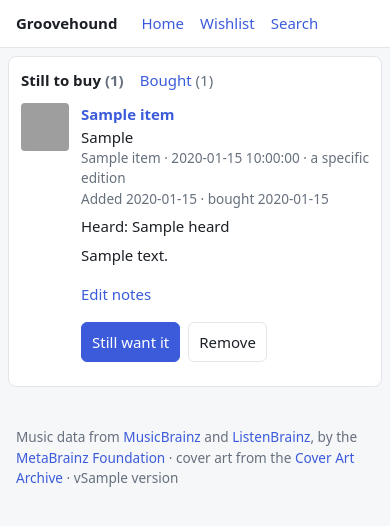
After one commit to emilystap/groovehound, a Python web app: template src/groovehound/web/templates/wishlist.html in a window 390 px wide. The commit adds this page. Shown: the top 526 px of the page. Run offline with Jinja, Linux system fonts and the light colour scheme; the template is opened without the code that fills it: most values are stand-ins (such as "Sample title", 1, 10 or a date in 2020); grey boxes are pictures that could not be loaded.

Commit message:
Wishlist page (phase 1b); roadmap: library scanning by MBID tags (#2)
## Wishlist page (roadmap 1b)

- New `/wishlist` page (and a *Wishlist* nav link): items still to buy,
newest first, with a *Bought* tab.
- Per item: notes (multi-line) and "where I heard it", *Bought it* /
*Still want it*, *Remove* (with a confirm).
- HTMX replaces or removes just the item and refreshes the tab counts
out of band. Without JavaScript, the forms post normally and redirect
back (`next`, same-site only).
- Migration 3 adds `notes`, `heard`, `bought_at` to `wishlist`. Store
methods are scoped by `user_id`, so another user's item returns 404.
- The home page shows only unbought items, plus a link to the full list
when it has more than fits.
- CSS adjusted for phones: larger touch targets and a smaller cover.

No MusicBrainz requests are added.

## Roadmap: library awareness

Phase 5 is rewritten around scanning the music folder (read-only mount)
for Picard's MusicBrainz tags (release group, release, album artist)
with `mutagen`. Rescans are incremental and run on demand or on the
randomized trickle. Phase 5 then:

- marks releases you already own in search, the wishlist and new-release
lists, and offers *bought* when a wishlist item turns up in the library;
- after phase 2, suggests artists to follow based on how many of their
albums you own.

Navidrome's Subsonic API stays as an optional alternative source. No
MusicBrainz requests in this phase.

## Testing

- `uv run pytest`: 56 passed. The new tests cover notes, bought/unbought
(the first bought date is kept), remove, the out-of-band counts,
per-user scoping and the home page link.
- Checked by hand at 375 px width against a demo database: adding notes
and the bought flow over HTMX, and the counts updating.

🤖 Generated with [Claude Code](https://claude.com/claude-code)

---------

Co-authored-by: Claude Opus 5.5 <noreply@anthropic.com>

```diff
--- a/src/groovehound/web/static/style.css
+++ b/src/groovehound/web/static/style.css
@@ -70,7 +70,7 @@ main { max-width: 960px; margin: 0 auto; padding: 16px; }
 
 .footer { max-width: 960px; margin: 0 auto; padding: 16px; font-size: 0.85rem; }
 
-button, select, input[type="search"] {
+button, select, input[type="search"], input[type="text"], textarea {
   font: inherit;
   color: var(--text);
   background: var(--bg);
@@ -79,6 +79,7 @@ button, select, input[type="search"] {
   padding: 6px 10px;
 }
 button { background: var(--accent); color: var(--accent-text); border-color: var(--accent); cursor: pointer; }
+button.secondary { background: transparent; color: var(--text); border-color: var(--border); }
 select { max-width: 100%; }
 
 .search { display: grid; gap: 10px; max-width: 480px; }
@@ -104,3 +105,27 @@ select { max-width: 100%; }
 .cover img { display: block; width: 100%; height: 100%; object-fit: cover; }
 .add { display: flex; flex-wrap: wrap; gap: 8px; margin-top: 8px; }
 .saved { display: inline-block; margin-top: 8px; color: var(--muted); }
+.more { margin-top: 12px; }
+
+.tabs { display: flex; gap: 16px; flex-wrap: wrap; margin-bottom: 12px; }
+.tabs a[aria-current="page"] { font-weight: 600; color: var(--text); }
+
+.wish .heard, .wish .notes { margin: 6px 0 0; overflow-wrap: anywhere; }
+.wish .notes { white-space: pre-line; }
+.wish .edit { margin-top: 8px; }
+.wish .edit summary { color: var(--accent); cursor: pointer; width: fit-content; }
+.annotate { display: grid; gap: 8px; margin-top: 8px; max-width: 480px; }
+.annotate label { display: grid; gap: 4px; }
+.annotate input, .annotate textarea { width: 100%; }
+.annotate button { justify-self: start; }
+.actions { display: flex; flex-wrap: wrap; gap: 8px; margin-top: 8px; }
+.actions form { margin: 0; }
+
+/* Phones: bigger touch targets, and the cover doesn't take room from the text. */
+@media (max-width: 480px) {
+  main { padding: 8px; }
+  .card { padding: 12px; }
+  .cover { width: 48px; height: 48px; }
+  button, .wish .edit summary { min-height: 40px; }
+  .wish .edit summary { display: flex; align-items: center; }
+}
--- /dev/null
+++ b/src/groovehound/web/templates/_wishlist_item.html
@@ -0,0 +1,47 @@
+{# One item on the wishlist page. With HTMX, its forms replace (or remove) just this item; without
+   JavaScript they post normally and come back to the list (`next`). #}
+<li class="hit wish" id="wish-{{ item.id }}">
+  {% with mbid = item.release_group_mbid %}{% include "_cover.html" %}{% endwith %}
+  <div class="hit-body">
+    <a class="hit-title" href="{{ musicbrainz_web }}/{% if item.release_mbid %}release/{{ item.release_mbid }}{% else %}release-group/{{ item.release_group_mbid }}{% endif %}">{{ item.title }}</a>
+    <div>{{ item.artist_credit }}</div>
+    <div class="muted small">
+      {{ item.type_label or "Unknown type" }}{% if item.first_release_date %} · {{ item.first_release_date }}{% endif %}
+      {% if item.release_mbid %} · a specific edition{% endif %}
+    </div>
+    <div class="muted small">
+      Added {{ item.added_at[:10] }}{% if item.bought_at %} · bought {{ item.bought_at[:10] }}{% endif %}
+    </div>
+    {% if item.heard %}<p class="heard">Heard: {{ item.heard }}</p>{% endif %}
+    {% if item.notes %}<p class="notes">{{ item.notes }}</p>{% endif %}
+
+    <details class="edit">
+      <summary>{% if item.notes or item.heard %}Edit notes{% else %}Add notes{% endif %}</summary>
+      <form class="annotate" method="post" action="/wishlist/{{ item.id }}/notes"
+            hx-post="/wishlist/{{ item.id }}/notes" hx-target="closest li" hx-swap="outerHTML">
+        <label>Where I heard it
+          <input type="text" name="heard" value="{{ item.heard }}" maxlength="200"
+                 placeholder="e.g. the café on Main St, 2026-11-01"></label>
+        <label>Notes
+          <textarea name="notes" rows="3" maxlength="2000">{{ item.notes }}</textarea></label>
+        <input type="hidden" name="next" value="{{ here }}">
+        <button type="submit">Save</button>
+      </form>
+    </details>
+
+    <div class="actions">
+      <form method="post" action="/wishlist/{{ item.id }}/bought"
+            hx-post="/wishlist/{{ item.id }}/bought" hx-target="closest li" hx-swap="outerHTML">
+        <input type="hidden" name="bought" value="{{ '0' if item.bought_at else '1' }}">
+        <input type="hidden" name="next" value="{{ here }}">
+        <button type="submit">{% if item.bought_at %}Still want it{% else %}Bought it{% endif %}</button>
+      </form>
+      <form method="post" action="/wishlist/{{ item.id }}/remove"
+            hx-post="/wishlist/{{ item.id }}/remove" hx-target="closest li" hx-swap="outerHTML"
+            hx-confirm="Remove “{{ item.title }}” from your wishlist?">
+        <input type="hidden" name="next" value="{{ here }}">
+        <button type="submit" class="secondary">Remove</button>
+      </form>
+    </div>
+  </div>
+</li>
--- /dev/null
+++ b/src/groovehound/web/templates/_wishlist_tabs.html
@@ -0,0 +1,6 @@
+{# The wishlist's two lists with their counts. Also sent out of band (`oob`) after an item moves
+   between them or is removed, so the counts stay right without reloading the page. #}
+<nav class="tabs" id="wishlist-tabs" aria-label="Wishlist" {% if oob %}hx-swap-oob="true"{% endif %}>
+  <a href="/wishlist" {% if not bought %}aria-current="page"{% endif %}>Still to buy <span class="muted">({{ wanted_count }})</span></a>
+  <a href="/wishlist?show=bought" {% if bought %}aria-current="page"{% endif %}>Bought <span class="muted">({{ bought_count }})</span></a>
+</nav>
--- a/src/groovehound/web/templates/base.html
+++ b/src/groovehound/web/templates/base.html
@@ -14,6 +14,7 @@
     <a class="brand" href="/">Groovehound</a>
     <nav>
       <a href="/" {% if page == "home" %}aria-current="page"{% endif %}>Home</a>
+      <a href="/wishlist" {% if page == "wishlist" %}aria-current="page"{% endif %}>Wishlist</a>
       <a href="/search" {% if page == "search" %}aria-current="page"{% endif %}>Search</a>
     </nav>
   </header>
--- a/src/groovehound/web/templates/home.html
+++ b/src/groovehound/web/templates/home.html
@@ -32,6 +32,9 @@
     </li>
     {% endfor %}
   </ul>
+  {% if wishlist_count > wishlist | length %}
+  <p class="more"><a href="/wishlist">All {{ wishlist_count }} on your wishlist</a></p>
+  {% endif %}
   {% else %}
   <p class="muted">Nothing on your wishlist yet. <a href="/search">Search</a> for something you heard.</p>
   {% endif %}
--- /dev/null
+++ b/src/groovehound/web/templates/wishlist.html
@@ -0,0 +1,16 @@
+{% extends "base.html" %}
+{% block title %}{% if bought %}Bought{% else %}Wishlist{% endif %} · Groovehound{% endblock %}
+{% block content %}
+<section class="card">
+  {% include "_wishlist_tabs.html" %}
+  {% if items %}
+  <ul class="hits">
+    {% for item in items %}{% include "_wishlist_item.html" %}{% endfor %}
+  </ul>
+  {% elif bought %}
+  <p class="muted">Nothing marked as bought yet.</p>
+  {% else %}
+  <p class="muted">Nothing on your wishlist yet. <a href="/search">Search</a> for something you heard.</p>
+  {% endif %}
+</section>
+{% endblock %}
```
Also changed, not shown: CLAUDE.md (+2 -2 lines), docs/roadmap.md (+32 -6 lines), src/groovehound/db.py (+76 -21 lines), src/groovehound/web/app.py (+87 -1 lines), tests/test_app.py (+84 -0 lines).
